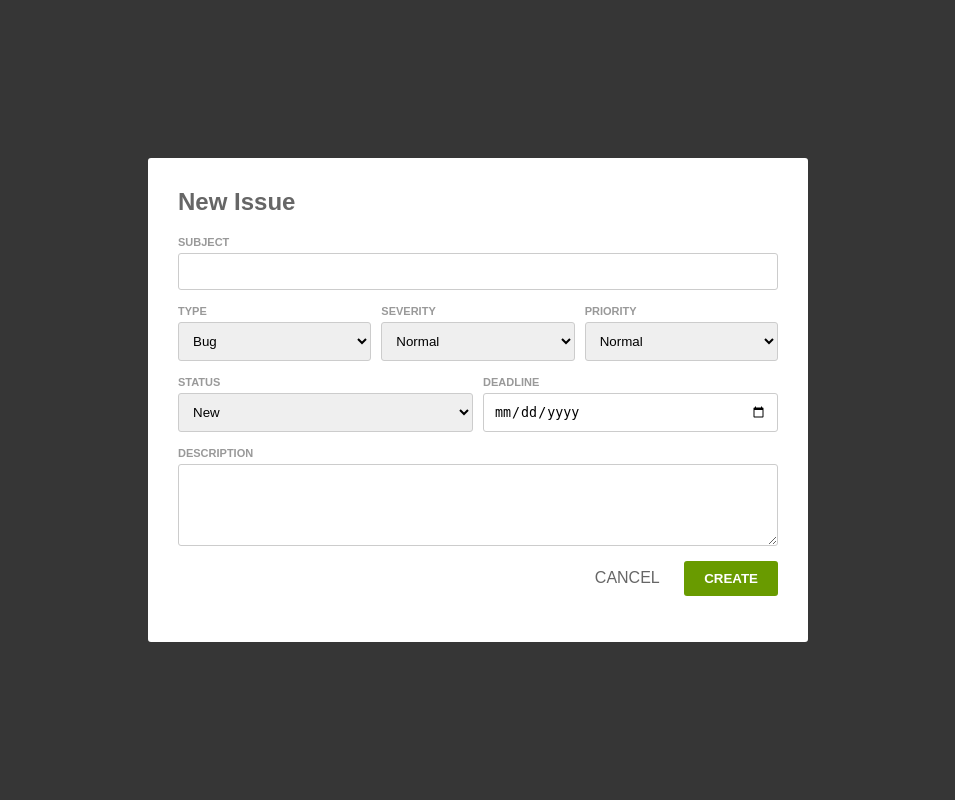
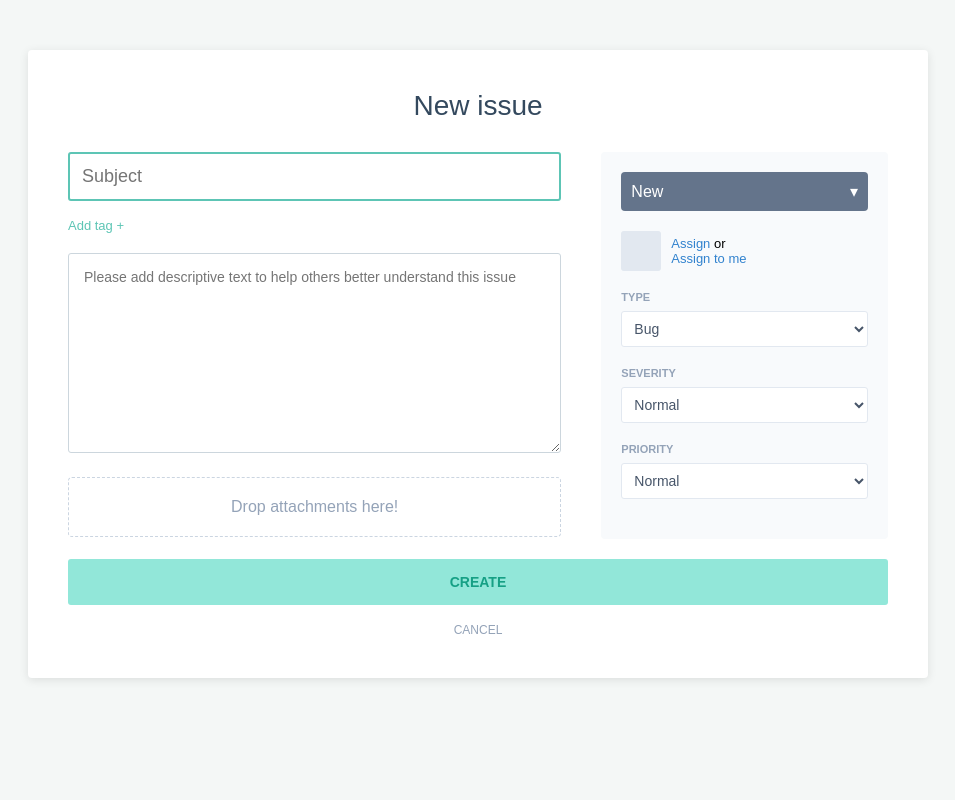
Before and after one commit to ChristianBarone/IssueTracker-Backend, a Django app: page /new/ in a window 1280 px wide. Shown: the whole page, without its empty margins (162-1117 px from the left). Run offline with Django 3.2, Linux system fonts and the light colour scheme; data comes from the database, SQL or seed files in the repository.

Commit message:
Canvi en l'estil de create - no terminat

```diff
--- a/src/issues/templates/issues/create.html
+++ b/src/issues/templates/issues/create.html
@@ -1,59 +1,108 @@
+<!DOCTYPE html>
+<html lang="es">
+<head>
+    <meta charset="UTF-8">
     <style>
-    .taiga-modal { position: fixed; top: 0; left: 0; width: 100%; height: 100%; background: rgba(33, 33, 33, 0.9); display: flex; justify-content: center; align-items: center; }
-    .modal-content { background: white; width: 600px; padding: 30px; border-radius: 3px; font-family: sans-serif; }
-    .form-label { display: block; font-size: 11px; font-weight: bold; color: #999; text-transform: uppercase; margin-bottom: 5px; }
-    .form-input { width: 100%; padding: 10px; border: 1px solid #ccc; border-radius: 3px; margin-bottom: 15px; box-sizing: border-box; }
-    .grid { display: grid; grid-template-columns: 1fr 1fr 1fr; gap: 10px; }
+        * { box-sizing: border-box; margin: 0; padding: 0; font-family: 'Ubuntu', sans-serif; }
+        body { background: #f4f7f6; display: flex; justify-content: center; padding-top: 50px; }
+
+        .create-container { width: 900px; background: white; padding: 40px; border-radius: 4px; box-shadow: 0 2px 10px rgba(0,0,0,0.1); }
+        .header-title { text-align: center; color: #34495e; font-size: 28px; margin-bottom: 30px; font-weight: 300; }
+
+        /* Layout: Izquierda (Principal) - Derecha (Ajustes) */
+        .form-layout { display: flex; gap: 40px; }
+        .main-fields { flex: 2; }
+        .side-fields { flex: 1; background: #f8fafc; padding: 20px; border-radius: 4px; height: fit-content; }
+
+        /* Estilos de Input */
+        .subject-input { width: 100%; border: 2px solid #5dc5b5; padding: 12px; font-size: 18px; border-radius: 3px; margin-bottom: 15px; outline: none; }
+        .description-area { width: 100%; border: 1px solid #ccd6dd; padding: 15px; font-size: 14px; border-radius: 3px; min-height: 200px; resize: vertical; outline: none; color: #666; }
+
+        /* Selects del Panel Lateral */
+        .side-group { margin-bottom: 20px; }
+        .side-label { display: block; font-size: 11px; color: #94a3b8; text-transform: uppercase; margin-bottom: 8px; font-weight: bold; }
+        .side-select { width: 100%; padding: 8px; border: 1px solid #e2e8f0; border-radius: 3px; background: white; font-size: 14px; color: #475569; outline: none; }
+
+        /* Botón de Status estilo Taiga */
+        .status-box { background: #64748b; color: white; padding: 10px; border-radius: 4px; margin-bottom: 20px; display: flex; justify-content: space-between; align-items: center; }
+
+        /* Botón Final */
+        .btn-submit { width: 100%; background: #92e7d9; color: #16a085; border: none; padding: 15px; font-weight: bold; font-size: 14px; text-transform: uppercase; cursor: pointer; border-radius: 3px; margin-top: 20px; transition: 0.3s; }
+        .btn-submit:hover { background: #5dc5b5; color: white; }
+
+        .add-tag { color: #5dc5b5; font-size: 13px; text-decoration: none; display: inline-block; margin-bottom: 20px; }
     </style>
+</head>
+<body>
 
-<div class="taiga-modal">
-    <div class="modal-content">
-        <h2 style="color: #666; margin-top: 0;">New Issue</h2>
+<div class="create-container">
+    <h1 class="header-title">New issue</h1>
+
     <form method="POST">
         {% csrf_token %}
-            <label class="form-label">Subject</label>
-            <input type="text" name="subject" class="form-input" required>
+        <div class="form-layout">
 
-            <div class="grid">
-                <div><label class="form-label">Type</label>
-                    <select name="issue_type" class="form-input">
+            <div class="main-fields">
+                <input type="text" name="subject" class="subject-input" placeholder="Subject" required>
+
+                <a href="#" class="add-tag">Add tag +</a>
+
+                <textarea name="description" class="description-area" placeholder="Please add descriptive text to help others better understand this issue"></textarea>
+
+                <div style="margin-top: 20px; border: 1px dashed #cbd5e1; padding: 20px; text-align: center; color: #94a3b8; border-radius: 4px;">
+                    Drop attachments here!
+                </div>
+            </div>
+
+            <div class="side-fields">
+                <div class="status-box">
+                    <span>New</span>
+                    <span>▾</span>
+                </div>
+
+                <div style="display: flex; align-items: center; gap: 10px; margin-bottom: 20px;">
+                    <div style="width: 40px; height: 40px; background: #e2e8f0; border-radius: 3px;"></div>
+                    <div style="font-size: 13px;">
+                        <span style="color: #3182ce; cursor: pointer;">Assign</span> or <br>
+                        <span style="color: #3182ce; cursor: pointer;">Assign to me</span>
+                    </div>
+                </div>
+
+                <div class="side-group">
+                    <label class="side-label">Type</label>
+                    <select name="issue_type" class="side-select">
                         <option value="Bug">Bug</option>
                         <option value="Question">Question</option>
+                        <option value="Enhancement">Enhancement</option>
                     </select>
                 </div>
-                <div><label class="form-label">Severity</label>
-                    <select name="issue_severity" class="form-input">
+
+                <div class="side-group">
+                    <label class="side-label">Severity</label>
+                    <select name="issue_severity" class="side-select">
                         <option value="Normal">Normal</option>
+                        <option value="Minor">Minor</option>
                         <option value="Critical">Critical</option>
                     </select>
                 </div>
-                <div><label class="form-label">Priority</label>
-                    <select name="priority" class="form-input">
+
+                <div class="side-group">
+                    <label class="side-label">Priority</label>
+                    <select name="priority" class="side-select">
                         <option value="Normal">Normal</option>
+                        <option value="Low">Low</option>
                         <option value="High">High</option>
                     </select>
                 </div>
             </div>
-
-            <div style="display: grid; grid-template-columns: 1fr 1fr; gap: 10px;">
-                <div><label class="form-label">Status</label>
-                    <select name="status" class="form-input">
-                        <option value="New">New</option>
-                        <option value="In Progress">In Progress</option>
-                    </select>
-                </div>
-                <div><label class="form-label">Deadline</label>
-                    <input type="date" name="deadline" class="form-input">
-                </div>
         </div>
 
-            <label class="form-label">Description</label>
-            <textarea name="description" class="form-input" rows="4"></textarea>
-
-            <div style="text-align: right;">
-                <a href="{% url 'issue_list' %}" style="margin-right: 20px; color: #666; text-decoration: none;">CANCEL</a>
-                <button type="submit" style="background: #699b00; color: white; border: none; padding: 10px 20px; border-radius: 3px; cursor: pointer; font-weight: bold;">CREATE</button>
+        <button type="submit" class="btn-submit">CREATE</button>
+        <div style="text-align: center; margin-top: 15px;">
+            <a href="{% url 'issue_list' %}" style="color: #94a3b8; text-decoration: none; font-size: 12px;">CANCEL</a>
         </div>
     </form>
 </div>
-</div>
+
+</body>
+</html>
```
Lines whose indentation alone changed are shown as unchanged.
